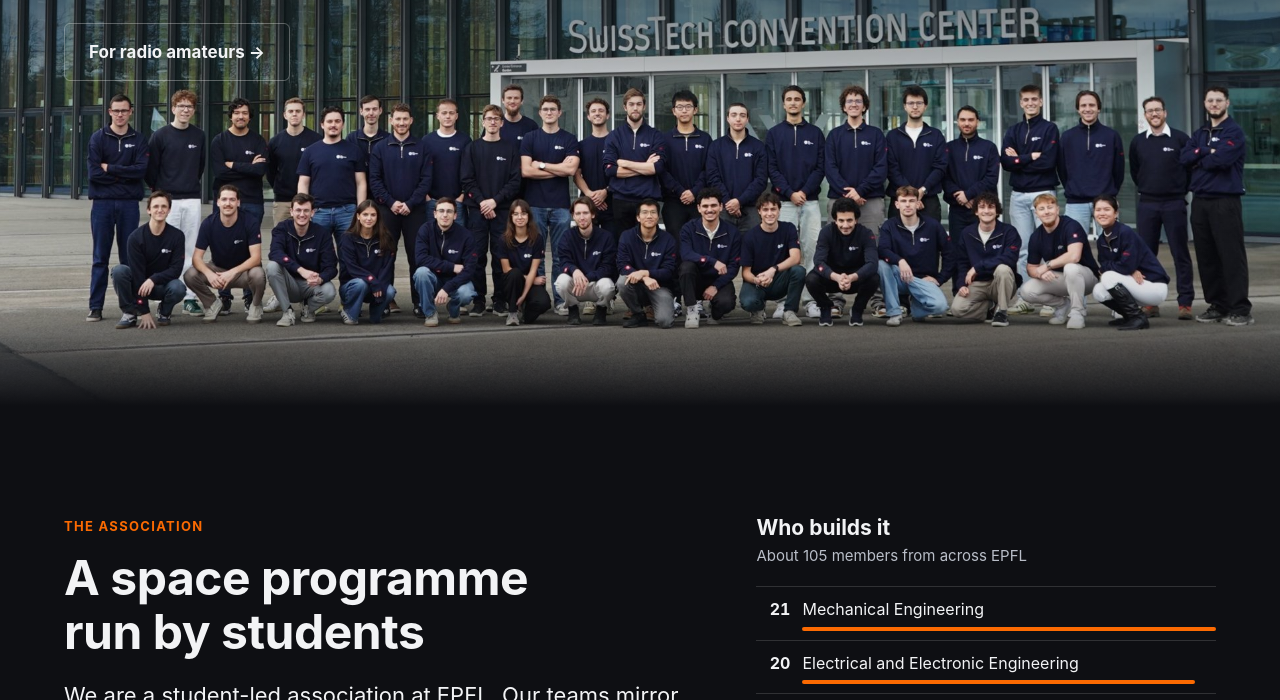
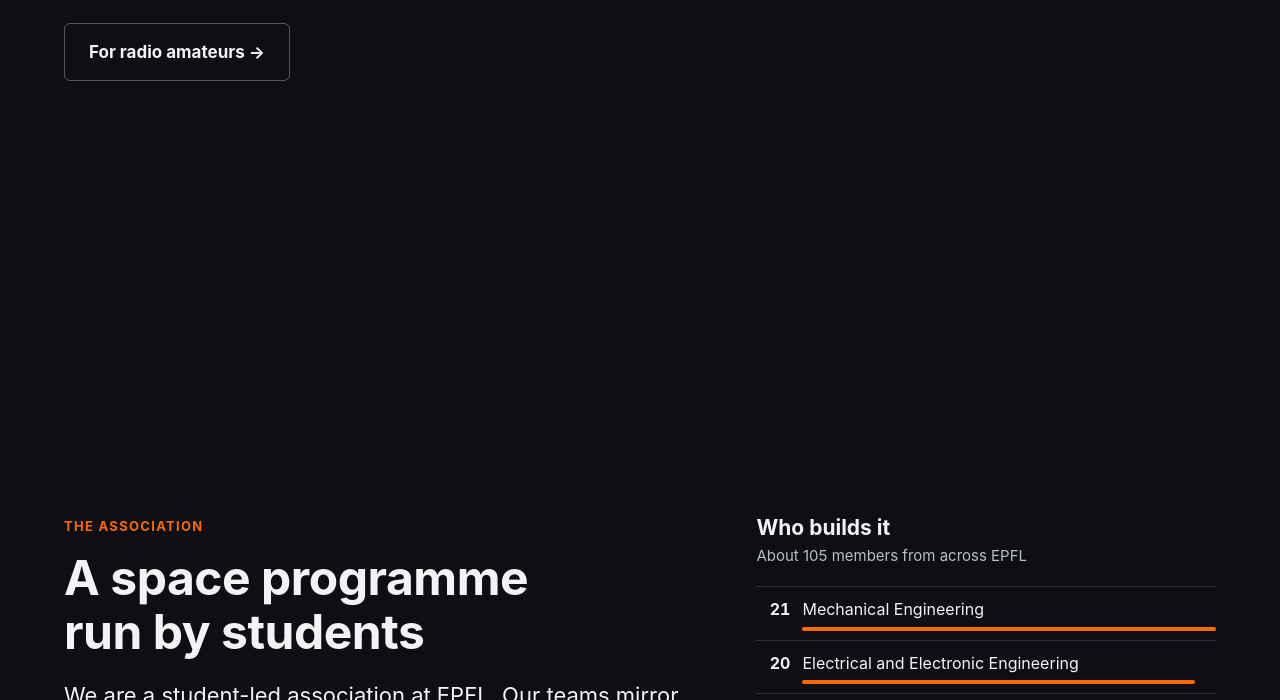
Before and after one commit to EPFL-Spacecraft-Team/website, a plain HTML site: page index.html in a window 1280 px wide. Shown: the part 335-1035 px from the top of the page. Drawn offline with Linux system fonts and the light colour scheme.

Commit message:
Remove team image from index.html
Removed image meta tag and image element from the hero section.

```diff
--- a/index.html
+++ b/index.html
@@ -7,7 +7,6 @@
   <meta name="description" content="EPFL Spacecraft Team is a student-led association founded in 2020. About 105 students design, build and operate satellites. Next: CHESS Pathfinder 0, our first 3U CubeSat, launching in Q4 2027.">
   <meta property="og:title" content="EPFL Spacecraft Team">
   <meta property="og:description" content="Students designing, building and operating their own satellites at EPFL.">
-  <meta property="og:image" content="team.jpg">
   <style>
     :root {
       --bg: #0e0f13;
@@ -256,7 +255,6 @@
        and for visitors who prefer reduced motion. -->
   <div class="hero">
     <div class="hero-media">
-      <img src="team.jpg" alt="About forty members of the EPFL Spacecraft Team in navy team sweaters, posing in front of the glass façade of the SwissTech Convention Center, fall 2025">
       <video id="hero-video" muted loop playsinline preload="auto" aria-hidden="true" tabindex="-1">
         <source src="CP-0_orbit.mp4" type="video/mp4">
       </video>
```
